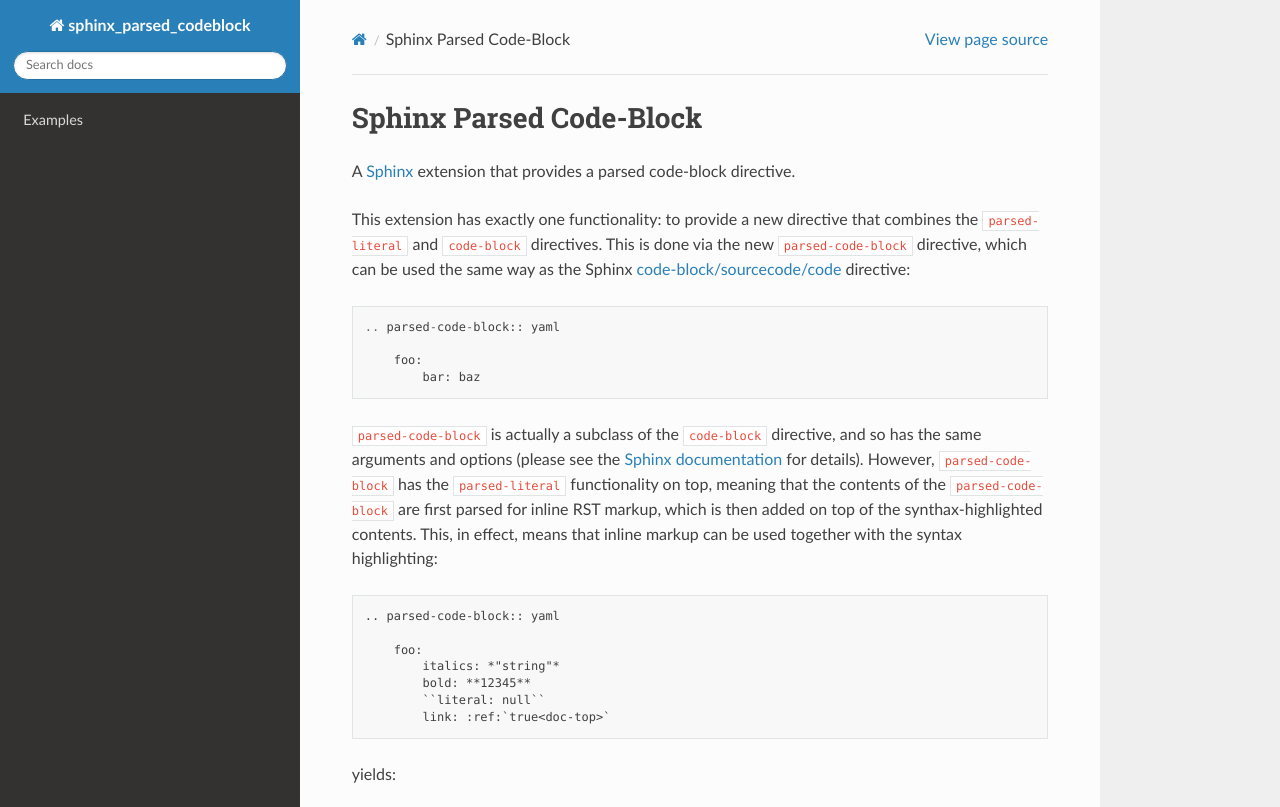
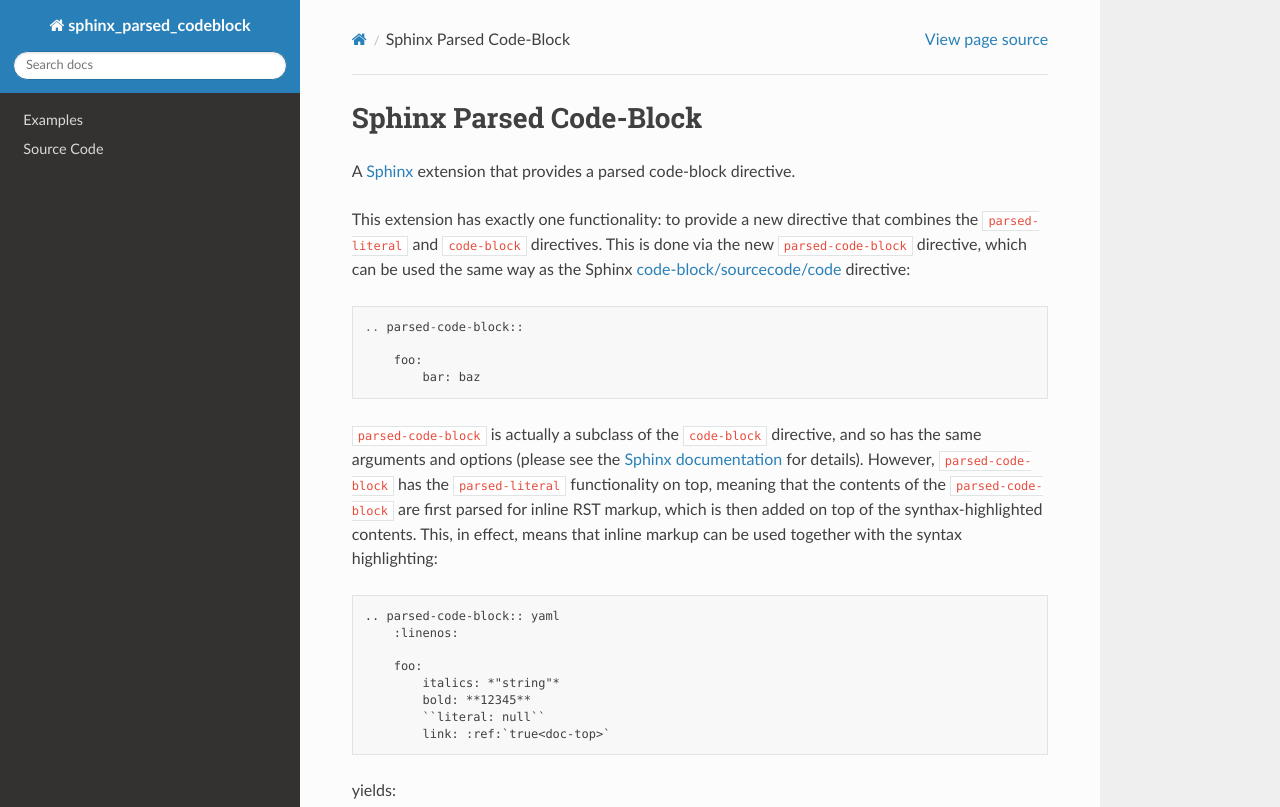
Before and after one commit to RastislavTuranyi/sphinx_parsed_codeblock, a Sphinx documentation site: the page built from docs/source/index.rst, in a window 1280 px wide and 1400 px high, cut to the strip 0-807 px from the top of the window. Built offline with Sphinx 7.4.7 and the Read the Docs theme 3.1.0, drawn with Linux system fonts in a browser that asks for light colours; pages that are not in the unit, such as notebooks, are missing from menus.

```diff
--- a/docs/source/conf.py
+++ b/docs/source/conf.py
@@ -16,7 +16,8 @@ author = 'Rastislav Turanyi'
 master_doc = "index"
 
 extensions = [
-    'sphinx_parsed_codeblock'
+    'sphinx_parsed_codeblock',
+    'numpydoc',
 ]
 
 templates_path = ['_templates']
--- a/docs/source/index.rst
+++ b/docs/source/index.rst
@@ -10,7 +10,7 @@ This extension has exactly one functionality: to provide a new directive that co
 Sphinx `code-block/sourcecode/code <https://www.sphinx-doc.org/en/master/usage/restructuredtext/directives.html#directive-code-block>`_
 directive::
 
-    .. parsed-code-block:: yaml
+    .. parsed-code-block::
 
         foo:
             bar: baz
@@ -23,6 +23,7 @@ of the ``parsed-code-block`` are first parsed for inline RST markup, which is th
 synthax-highlighted contents. This, in effect, means that inline markup can be used together with the syntax highlighting::
 
     .. parsed-code-block:: yaml
+        :linenos:
 
         foo:
             italics: *"string"*
@@ -33,6 +34,7 @@ synthax-highlighted contents. This, in effect, means that inline markup can be u
 yields:
 
 .. parsed-code-block:: yaml
+    :linenos:
 
     foo:
         italics: *"string"*
@@ -79,3 +81,4 @@ More Information
     :maxdepth: 1
 
     examples
+    source
--- /dev/null
+++ b/docs/source/source.rst
@@ -0,0 +1,6 @@
+Source Code
+===========
+
+.. automodule:: sphinx_parsed_codeblock.sphinx_parsed_codeblock
+   :members:
+   :show-inheritance:
```
